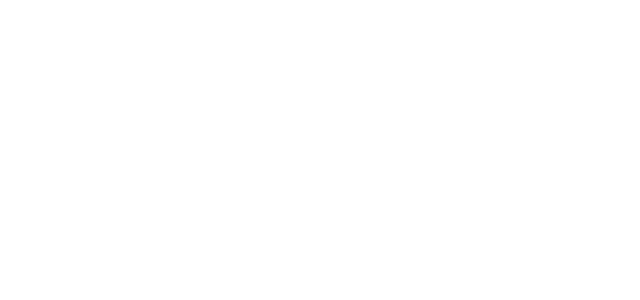
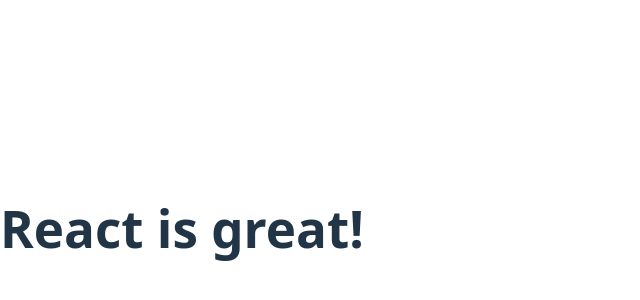
Before and after one commit to Enzovnm/react-scrimba-course, a React (Vite) app: page / in a window 1280 px wide. Shown: the part 172-472 px from the top of the page, without its empty margins (0-640 px from the left). Built offline with nearby package versions, Linux system fonts and the light colour scheme.

Commit message:
feat: Challenge - Creating first react component

```diff
--- a/src/main.jsx
+++ b/src/main.jsx
@@ -1,9 +1,8 @@
 import { createRoot } from "react-dom/client";
 import "./index.css";
 
-const reactElement = <h1><span></span></h1>
+const MainContent = () => {
+  return <h1>React is great!</h1>;
+};
 
-console.log(reactElement)
-createRoot(document.getElementById("root")).render(
-  reactElement
-);
+createRoot(document.getElementById("root")).render(<MainContent />);
```
